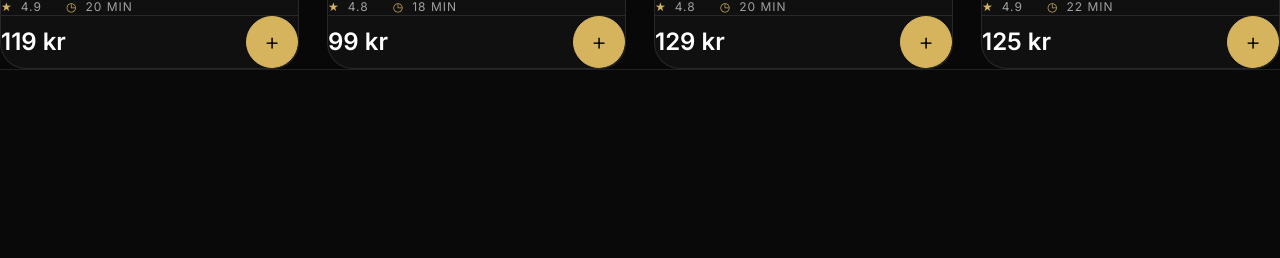
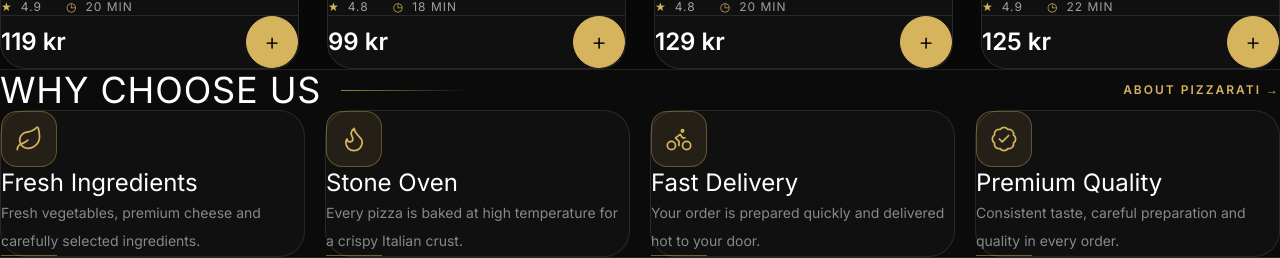
Before and after one commit to marikglobal-ai/pizzarati, a Next.js app: page / in a window 1280 px wide. Shown: the part 1225-1483 px from the top of the page. Before the commit the page ends 1295 px from the top, so only its background shows below. Built offline with nearby package versions, Linux system fonts and the light colour scheme.

Commit message:
1
feat: add why choose us section

```diff
--- a/app/page.tsx
+++ b/app/page.tsx
@@ -2,7 +2,8 @@ import Hero from '@/components/hero/Hero'
 import Navbar from '@/components/layout/Navbar'
 import Categories from '@/components/sections/Categories'
 import BestSellers from '@/components/sections/BestSellers'
-import CartSidebar from '@/components/cart/CartSidebar'
+import CartSidebar from '../components/cart/CartSidebar'
+import WhyChooseUs from '@/components/sections/WhyChooseUs'
 
 export default function Home() {
   return (
@@ -12,6 +13,7 @@ export default function Home() {
       <Hero />
       <Categories />
       <BestSellers />
+      <WhyChooseUs />
     </main>
   )
 }
--- /dev/null
+++ b/components/sections/WhyChooseUs.tsx
@@ -0,0 +1,60 @@
+import { BadgeCheck, Bike, Flame, Leaf } from 'lucide-react'
+
+import Container from '@/components/ui/Container'
+import SectionTitle from '@/components/ui/SectionTitle'
+
+const advantages = [
+  {
+    title: 'Fresh Ingredients',
+    description: 'Fresh vegetables, premium cheese and carefully selected ingredients.',
+    icon: Leaf
+  },
+  {
+    title: 'Stone Oven',
+    description: 'Every pizza is baked at high temperature for a crispy Italian crust.',
+    icon: Flame
+  },
+  {
+    title: 'Fast Delivery',
+    description: 'Your order is prepared quickly and delivered hot to your door.',
+    icon: Bike
+  },
+  {
+    title: 'Premium Quality',
+    description: 'Consistent taste, careful preparation and quality in every order.',
+    icon: BadgeCheck
+  }
+]
+
+export default function WhyChooseUs() {
+  return (
+    <section id="about" className="border-b border-white/10 bg-[#0b0b0b] py-20">
+      <Container>
+        <SectionTitle title="Why Choose Us" linkText="About Pizzarati" linkHref="#about" />
+
+        <div className="grid gap-5 sm:grid-cols-2 xl:grid-cols-4">
+          {advantages.map(advantage => {
+            const Icon = advantage.icon
+
+            return (
+              <article
+                key={advantage.title}
+                className="group rounded-[26px] border border-white/10 bg-white/[0.025] p-7 transition-all duration-300 hover:-translate-y-2 hover:border-[#d6b45e]/60 hover:bg-[#d6b45e]/[0.04] hover:shadow-[0_20px_55px_rgba(214,180,94,.1)]"
+              >
+                <div className="flex h-14 w-14 items-center justify-center rounded-2xl border border-[#d6b45e]/35 bg-[#d6b45e]/10 text-[#d6b45e] transition duration-300 group-hover:scale-110 group-hover:border-[#d6b45e]">
+                  <Icon size={28} strokeWidth={1.5} />
+                </div>
+
+                <h3 className="mt-6 font-serif text-2xl text-white">{advantage.title}</h3>
+
+                <p className="mt-3 text-sm leading-7 text-white/50">{advantage.description}</p>
+
+                <div className="mt-7 h-px w-14 bg-[#d6b45e]/50 transition-all duration-300 group-hover:w-24" />
+              </article>
+            )
+          })}
+        </div>
+      </Container>
+    </section>
+  )
+}
```
